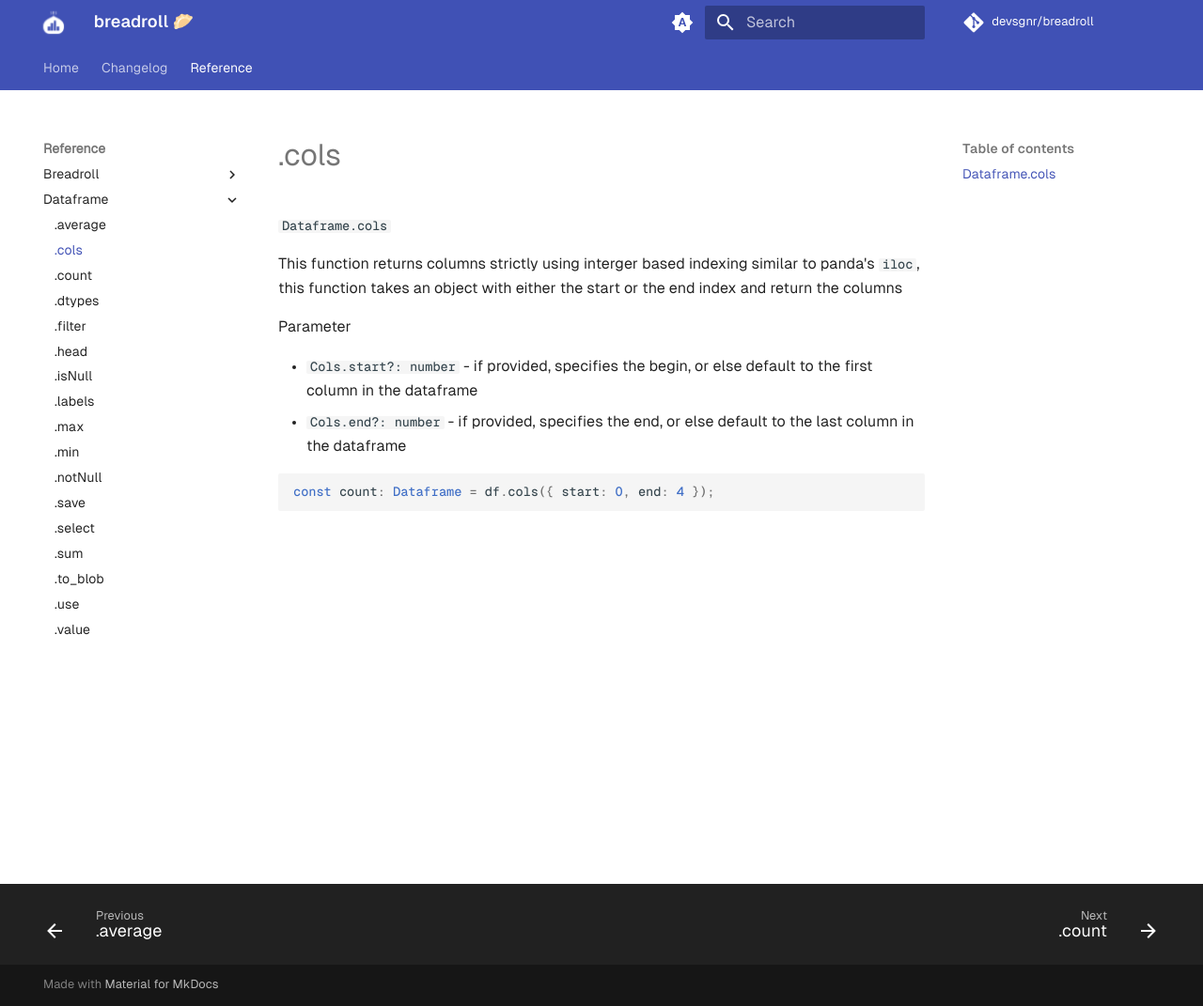
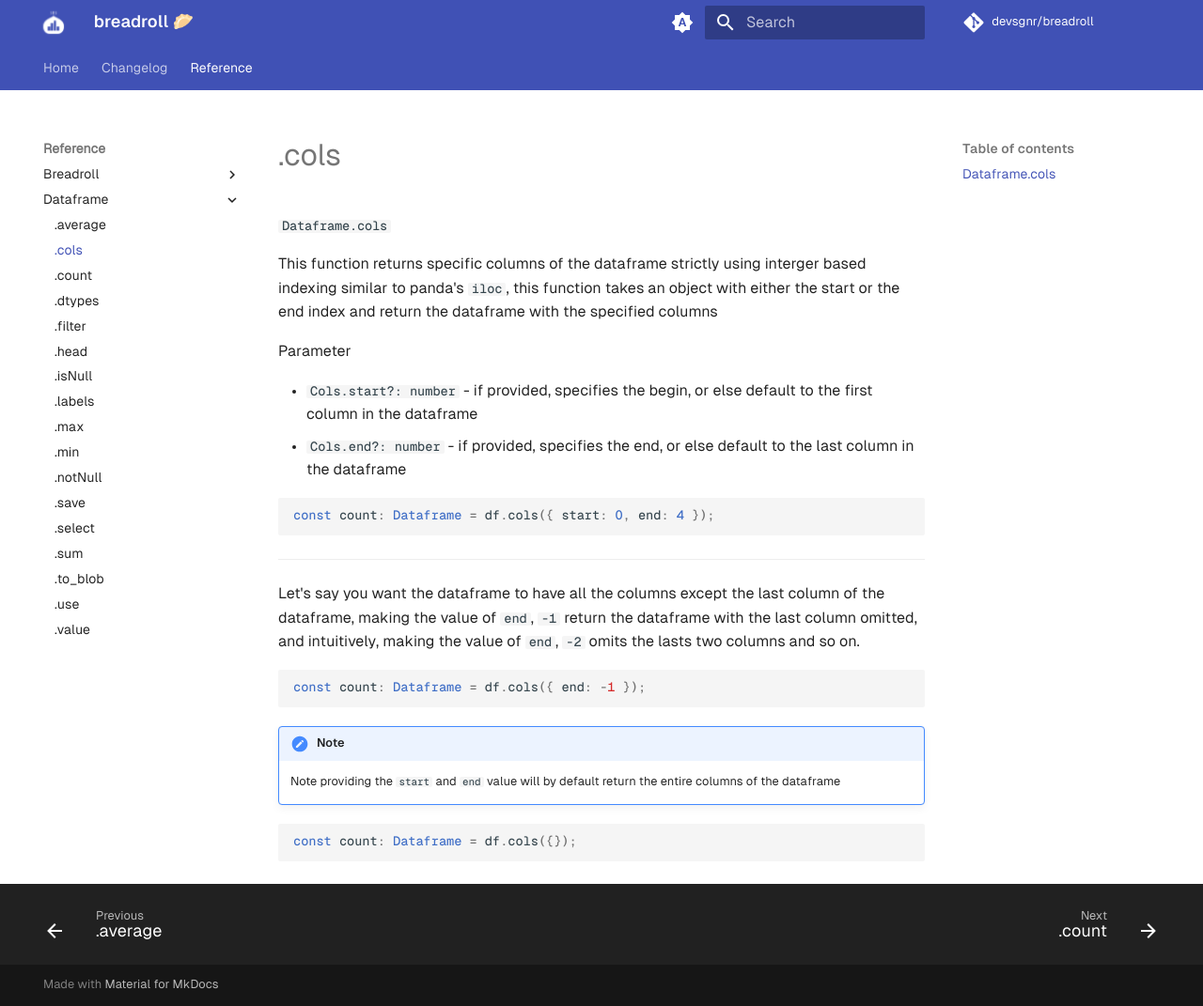
Before and after one commit to devsgnr/breadroll, an MkDocs documentation site: the page built from docs/docs/reference/Dataframe/cols.md, in a window 1280 px wide and 1071 px high. Shown: the whole window at 94% size. Built offline with MkDocs 1.6.1 and Material for MkDocs 9.7.7, drawn with Linux system fonts in a browser that asks for light colours; comment, search, counter and statistics services are not loaded.

````diff
--- a/docs/docs/reference/Dataframe/cols.md
+++ b/docs/docs/reference/Dataframe/cols.md
@@ -3,7 +3,7 @@ title: .cols
 ---
 
 #### `Dataframe.cols`
-This function returns columns strictly using interger based indexing similar to panda's `iloc`, this function takes an object with either the start or the end index and return the columns
+This function returns specific columns of the dataframe strictly using interger based indexing similar to panda's `iloc`, this function takes an object with either the start or the end index and return the dataframe with the specified columns
 
 Parameter
 
@@ -13,3 +13,19 @@ Parameter
 ```typescript
 const count: Dataframe = df.cols({ start: 0, end: 4 });
 ```
+
+---
+
+Let's say you want the dataframe to have all the columns except the last column of the dataframe, making the value of `end`, `-1` return the dataframe with the last column omitted, and intuitively, making the value of `end`, `-2` omits the lasts two columns and so on.
+
+```typescript
+const count: Dataframe = df.cols({ end: -1 });
+```
+
+!!! note
+
+    Note providing the `start` and `end` value will by default return the entire columns of the dataframe
+
+```typescript
+const count: Dataframe = df.cols({});
+```
````
Also changed, not shown: docs/docs/reference/Dataframe/select.md (+1 -1 lines), 1 other file.
